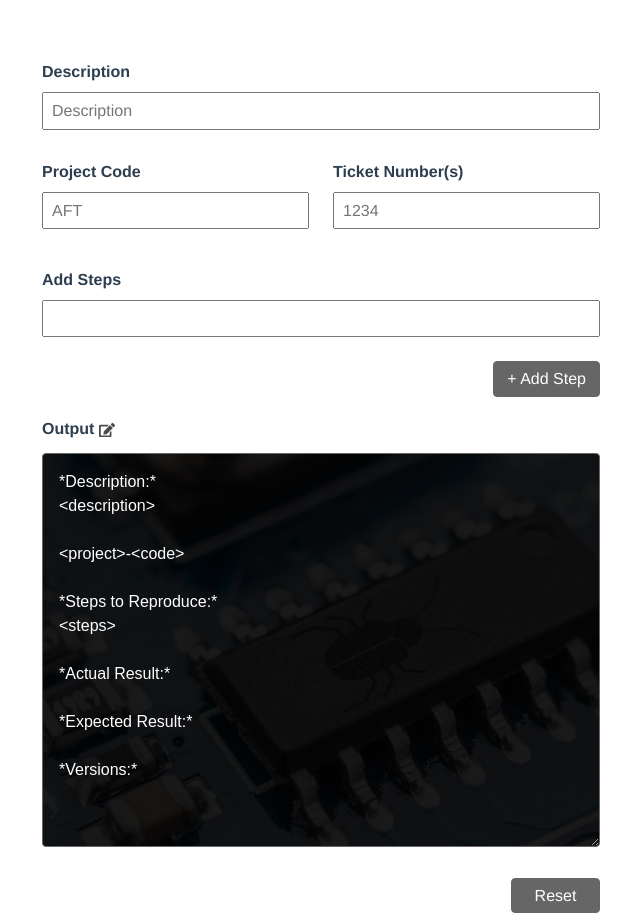
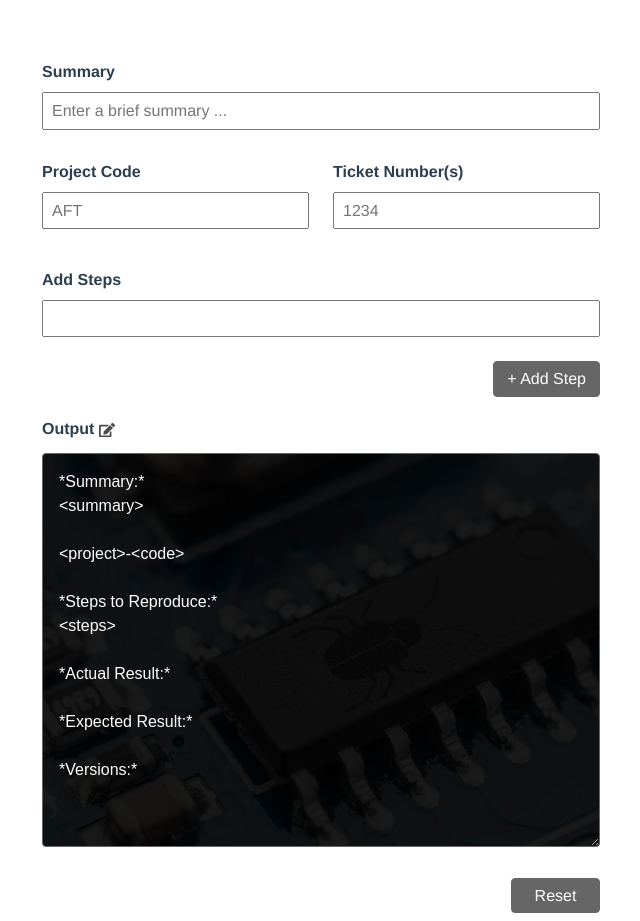
Before and after one commit to techdude101/bug-ticket-markdown-generator, a Vue app: page / in a window 1280 px wide. Shown: the whole page, without its empty margins (319-959 px from the left). Built offline with nearby package versions, Linux system fonts and the light colour scheme.

Commit message:
Change reference of description to summary to match JIRA ticket format

```diff
--- a/package.json
+++ b/package.json
@@ -7,7 +7,7 @@
     "serve": "vue-cli-service serve --port 5000",
     "build": "vue-cli-service build",
     "deploy": "node ./node_modules/vue-gh-pages/index.js -p -b gh-pages",
-    "test:unit": "vue-cli-service test:unit --coverage --watch helpers",
+    "test:unit": "vue-cli-service test:unit --coverage",
     "lint": "vue-cli-service lint"
   },
   "dependencies": {
--- a/src/App.vue
+++ b/src/App.vue
@@ -6,18 +6,18 @@
       </b-row>
       <b-row>
     <input-text
-      labelText="Description"
-      placeholderText="Description"
+      labelText="Summary"
+      placeholderText="Enter a brief summary ..."
       tooltipText=""
       :pattern="regexPatterns.ALL_CHARACTERS"
-      inputElementName="bugDescriptionInput"
-      labelElementName="bugDescriptionLabel"
-      errorElementName="bugDescriptionError"
-      errorText="Invalid description"
+      inputElementName="bugsummaryInput"
+      labelElementName="bugsummaryLabel"
+      errorElementName="bugsummaryError"
+      errorText="Invalid summary"
       @changed="handleChange"
       :inputDisabled="inputsDisabled"
-      :textValue=description
-      :maxLength="bugDescriptionMaxLength"
+      :textValue=summary
+      :maxLength="bugsummaryMaxLength"
     />
     </b-row>
     <b-row v-if="templateContainsProjectCode">
@@ -144,14 +144,14 @@ export default {
       listOptions: this.getSteps(),
       ticketNumbersData: [],
       projectCode: '',
-      description: '',
+      summary: '',
       stepTextValue: '',
       stepBuffer: [],
       steps: [],
-      descriptionPosition: 0,
+      summaryPosition: 0,
       inputsDisabled: false,
       regexPatterns,
-      bugDescriptionMaxLength: 120,
+      bugsummaryMaxLength: 120,
       projectCodeMaxLength: 8,
       ticketNumbersMaxLength: 10,
     };
@@ -178,8 +178,8 @@ export default {
         text = this.outputText;
       }
 
-      if (this.description.length > 0) {
-        text = replaceTextAt(text, '<description>', this.description, this.descriptionPosition);
+      if (this.summary.length > 0) {
+        text = replaceTextAt(text, '<summary>', this.summary, this.summaryPosition);
       }
       switch (this.ticketNumbersData.length) {
         case 1:
@@ -242,17 +242,17 @@ export default {
             this.projectCode = oldValue;
           }
           break;
-        case 'bugDescriptionInput':
+        case 'bugsummaryInput':
           if (event.target.value === '') {
-            this.description = '';
+            this.summary = '';
             break;
           }
-          if (isTextValid(event.target.value, this.bugDescriptionMaxLength)) {
-            this.description = event.target.value;
+          if (isTextValid(event.target.value, this.bugsummaryMaxLength)) {
+            this.summary = event.target.value;
           } else {
-            const oldValue = this.description;
-            this.description = '';
-            this.description = oldValue;
+            const oldValue = this.summary;
+            this.summary = '';
+            this.summary = oldValue;
           }
           break;
         default:
@@ -303,14 +303,14 @@ export default {
       // Clear the add step input field
       this.stepTextValue = '';
     },
-    getDescriptionPosition() {
+    getsummaryPosition() {
       if (this.outputText == null) return 0;
-      if (this.description === '') return 0;
-      return this.outputText.search(this.description);
+      if (this.summary === '') return 0;
+      return this.outputText.search(this.summary);
     },
     resetForm() {
       this.projectCode = '';
-      this.description = '';
+      this.summary = '';
       this.stepTextValue = '';
       this.ticketNumbersData = [];
       this.steps = [];
```
Also changed, not shown: src/assets/template.txt.
